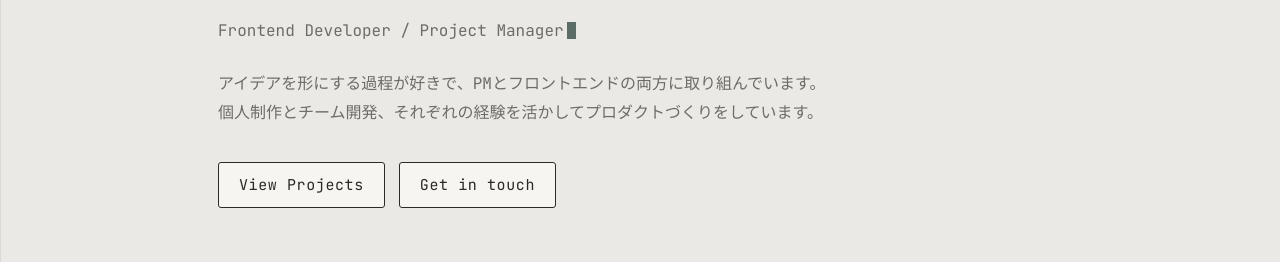
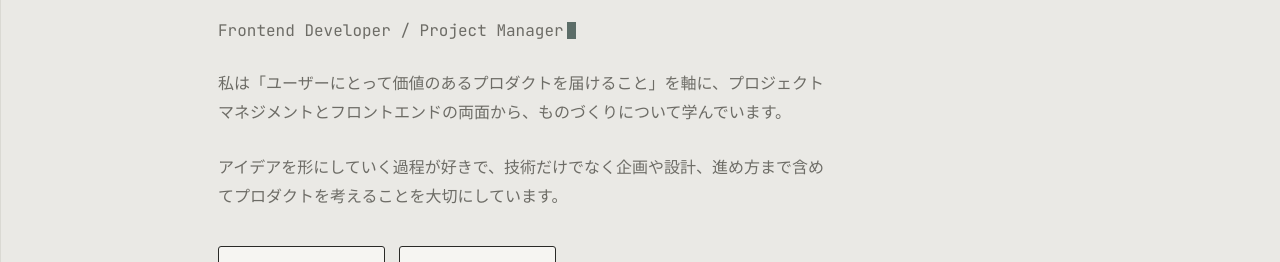
Before and after one commit to RUSK-0211/rusk-portfolio, a React (Vite) app: page / in a window 1280 px wide. Shown: the part 196-458 px from the top of the page. Built offline with nearby package versions, Linux system fonts and the light colour scheme.

Commit message:
Homeページの文章を更新。

```diff
--- a/src/pages/Home.tsx
+++ b/src/pages/Home.tsx
@@ -35,8 +35,10 @@ export default function HomeView({ typedText, nav }: { typedText: string; nav: N
                 </div>
 
                 <p className="hero-description">
-                    アイデアを形にする過程が好きで、PMとフロントエンドの両方に取り組んでいます。
-                    個人制作とチーム開発、それぞれの経験を活かしてプロダクトづくりをしています。
+                    私は「ユーザーにとって価値のあるプロダクトを届けること」を軸に、プロジェクトマネジメントとフロントエンドの両面から、ものづくりについて学んでいます。
+                </p>
+                <p className="hero-description">
+                    アイデアを形にしていく過程が好きで、技術だけでなく企画や設計、進め方まで含めてプロダクトを考えることを大切にしています。
                 </p>
 
                 <div className="hero-buttons">
```
